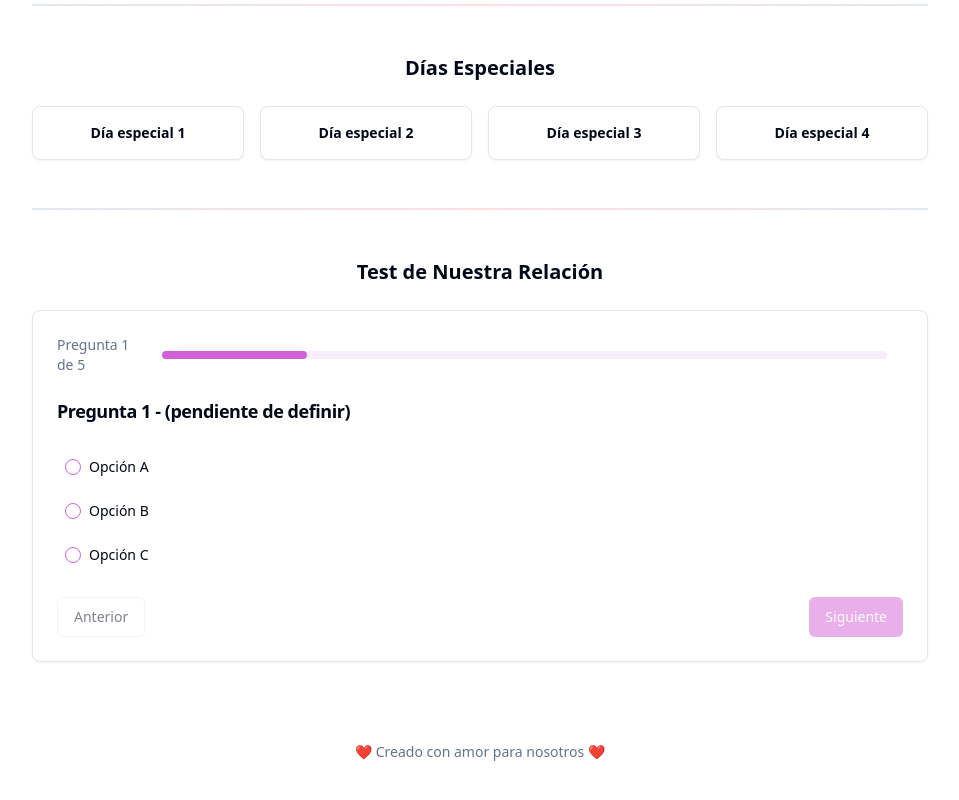
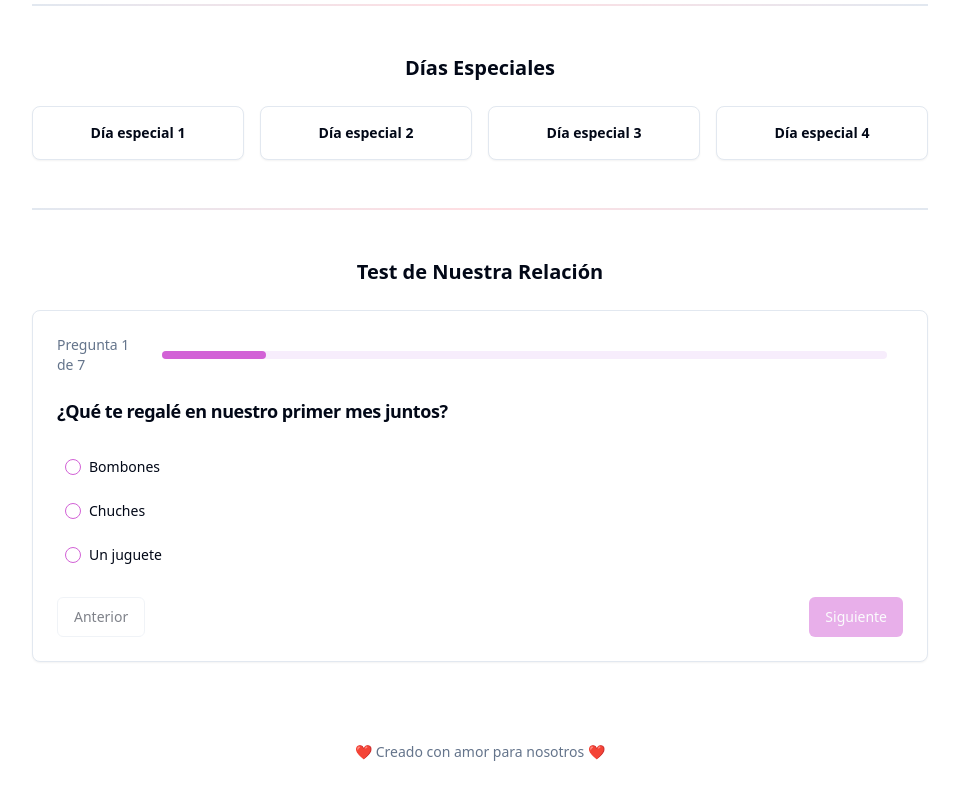
Before and after one commit to ivaannr/web-karina, a React (Vite) app: page / in a window 1280 px wide. Shown: the part 990-1790 px from the top of the page, without its empty margins (160-1119 px from the left). Built offline with nearby package versions, Linux system fonts and the light colour scheme.

Commit message:
Add quiz questions and answers
Updated the quiz questions in `Quiz.tsx` with the provided questions and answer options.

```diff
--- a/src/components/Quiz.tsx
+++ b/src/components/Quiz.tsx
@@ -14,32 +14,44 @@ interface Question {
 const questions: Question[] = [
   {
     id: "1",
-    question: "Pregunta 1 - (pendiente de definir)",
-    options: ["Opción A", "Opción B", "Opción C"],
+    question: "¿Qué te regalé en nuestro primer mes juntos?",
+    options: ["Bombones", "Chuches", "Un juguete"],
     correctAnswer: 0
   },
   {
     id: "2",
-    question: "Pregunta 2 - (pendiente de definir)",
-    options: ["Opción A", "Opción B", "Opción C"],
+    question: "¿Cómo conociste a mis papás?",
+    options: ["Nos pillaron en mi casa viendo una serie", "Nos encontraron en la calle", "Te los presenté de manera completamente normal"],
     correctAnswer: 0
   },
   {
     id: "3",
-    question: "Pregunta 3 - (pendiente de definir)",
-    options: ["Opción A", "Opción B", "Opción C"],
+    question: "¿Qué serie vimos la primera vez que fui a tu casa?",
+    options: ["Una de abogados", "Una de polis", "The Walking Dead"],
     correctAnswer: 0
   },
   {
     id: "4",
-    question: "Pregunta 4 - (pendiente de definir)",
-    options: ["Opción A", "Opción B", "Opción C"],
+    question: "¿Qué fue lo que me regalaste para nuestro tercer mes juntos?",
+    options: ["Un peluche", "Unas chuches", "Un cuadro"],
     correctAnswer: 0
   },
   {
     id: "5",
-    question: "Pregunta 5 - (pendiente de definir)",
-    options: ["Opción A", "Opción B", "Opción C"],
+    question: "¿Cuál fue la primera peli que fuimos a ver juntitos al cine?",
+    options: ["Tarot", "Alien", "La cita"],
+    correctAnswer: 0
+  },
+  {
+    id: "6",
+    question: "¿Qué peli vimos la primera vez que viniste a mi casa?",
+    options: ["La huérfana", "No vimos nada", "El lobo de wallstreet"],
+    correctAnswer: 0
+  },
+  {
+    id: "7",
+    question: "¿Cuántos peluches nos hemos regalado en total entre los 2?",
+    options: ["3", "6", "5"],
     correctAnswer: 0
   }
 ];
@@ -103,7 +115,7 @@ export const Quiz = () => {
             <p className="text-lg mb-6">
               {score === questions.length
                 ? "¡Perfecto! Conoces muy bien nuestra relación ❤️"
-                : score >= 3
+                : score >= 5
                 ? "¡Muy bien! Sabes bastante sobre nosotros 😊"
                 : "¡Puedes mejorar! Sigamos creando más recuerdos juntos 💕"}
             </p>
```
